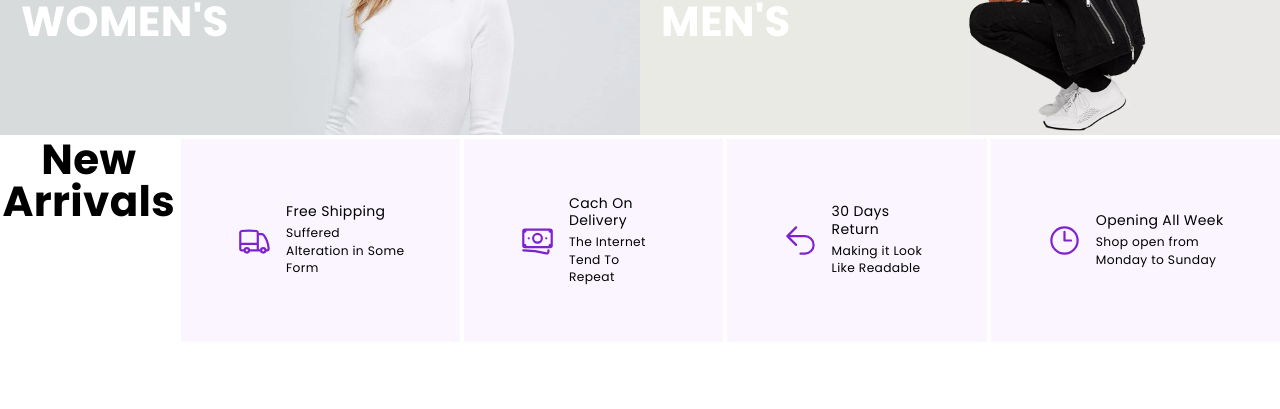
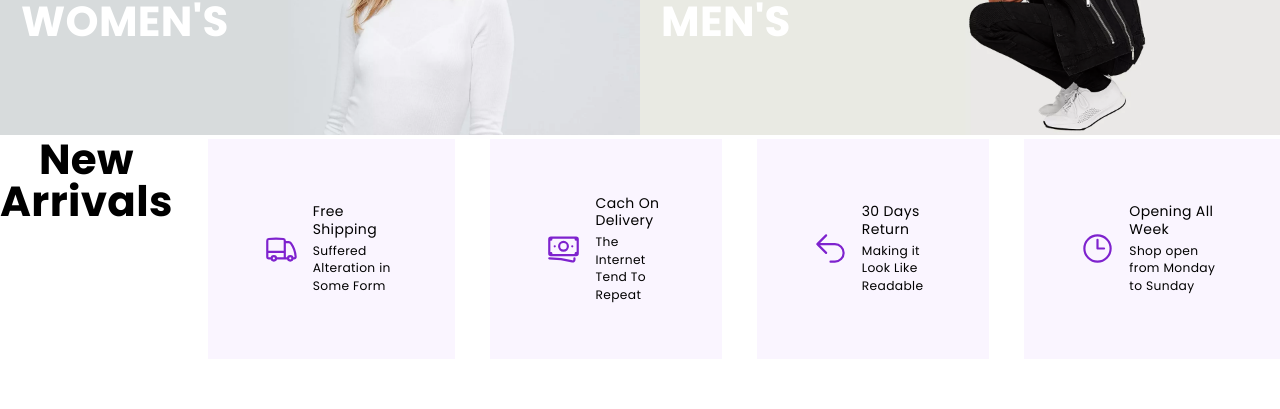
Before and after one commit to sanuja-gayantha/Ecommerce-fashion, an Angular app: page / in a window 1280 px wide. Shown: the part 1080-1489 px from the top of the page. Built offline with nearby package versions, Linux system fonts and the light colour scheme.

Commit message:
Update benifit-items.component.html

```diff
--- a/src/app/benifit-items/benifit-items.component.html
+++ b/src/app/benifit-items/benifit-items.component.html
@@ -1,4 +1,4 @@
-<div class="benifit-items-wrapper flex flex-col lg:flex-row gap-1 mt-1">
+<div class="benifit-items-wrapper flex flex-col lg:flex-row gap-10 mt-1">
 <span class="text-center text-5xl font-bold">New Arrivals</span>
     <div class="item flex flex-row gap-4 items-center bg-purple-50 p-8 lg:p-16">
         <div class="image text-purple-700">
```
